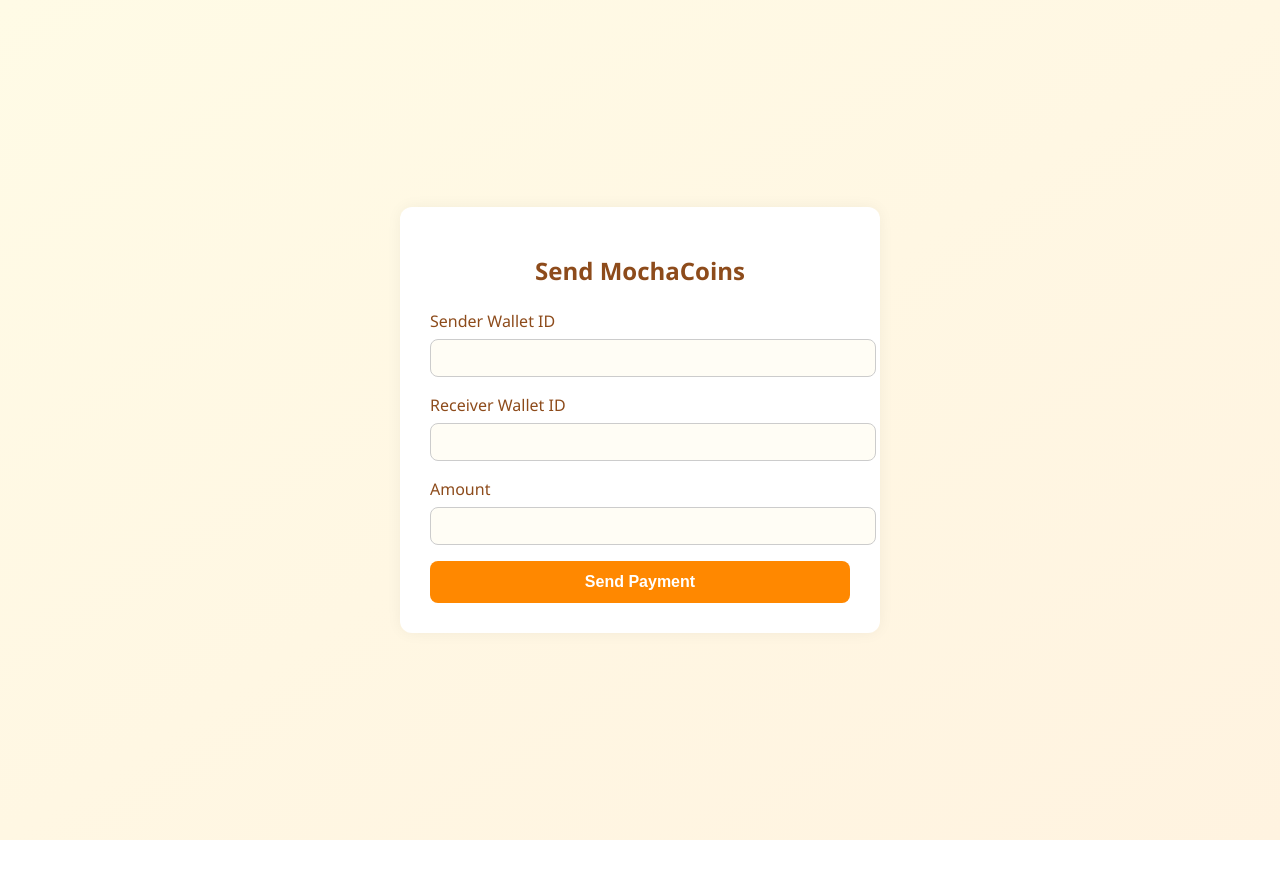
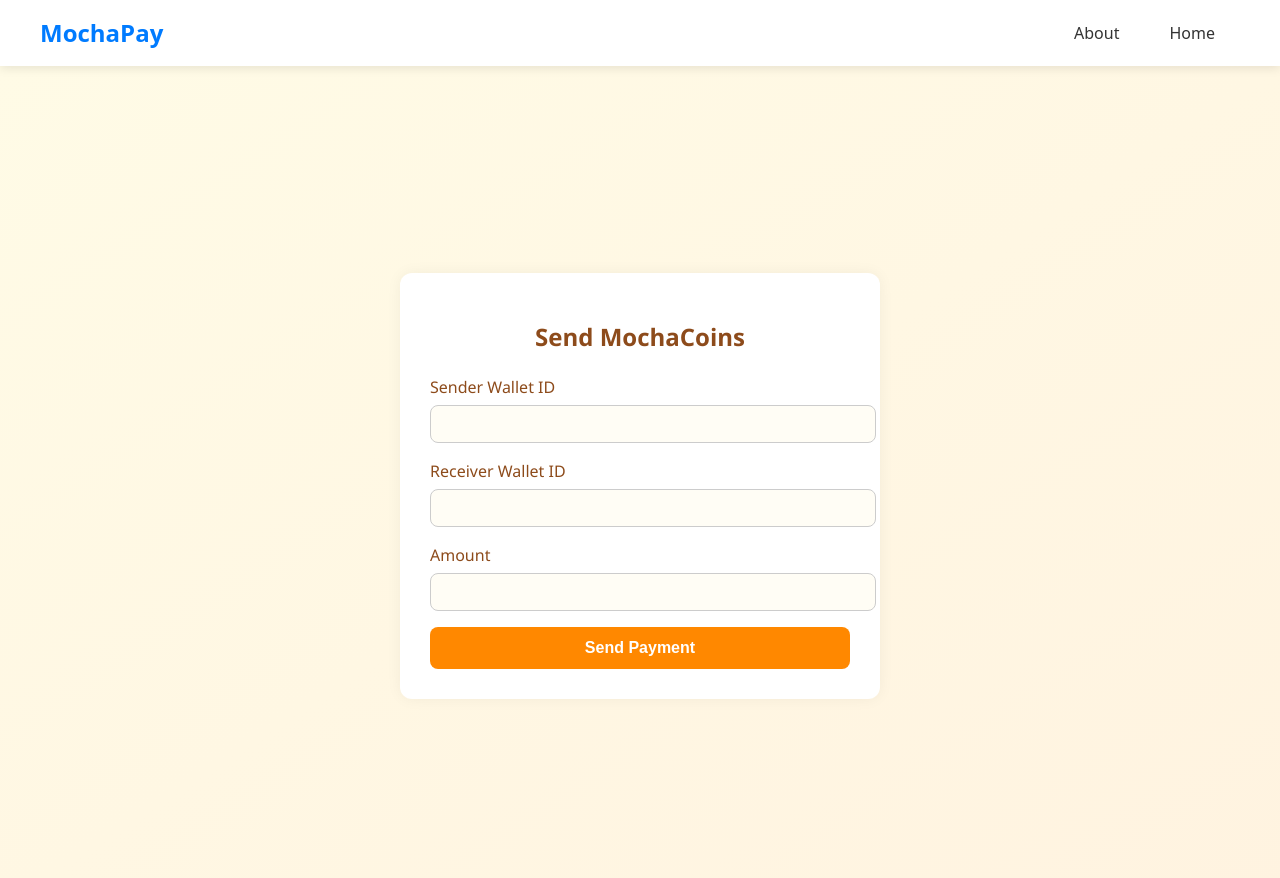
Before and after one commit to catchmeinreal-life/mochaPay-express, a React (Vite) app: page /send in a window 1280 px wide. Shown: the top 878 px of the page. Before the commit the page ends 840 px from the top, so only its background shows below. Built offline with nearby package versions, Linux system fonts and the light colour scheme; no server answers.

Commit message:
imported the navbar

```diff
--- a/src/pages/Send.jsx
+++ b/src/pages/Send.jsx
@@ -1,5 +1,7 @@
 import { useState } from 'react';
 import '../styles/send.css'; // Card-style payment form
+
+import NavBar from '../components/NavBar';
 
 function Send() {
   const [sender, setSender] = useState('');
@@ -36,6 +38,8 @@ function Send() {
   };
 
   return (
+    <>
+        <NavBar />
         <div className="container">
           <form onSubmit={handleSendPayment} className="payment-form">
             <h1>Send MochaCoins</h1>
@@ -76,6 +80,7 @@ function Send() {
             {message && <p className="note">{message}</p>}
           </form>
         </div>
+    </>
   );
 }
 
```
Lines whose indentation alone changed are shown as unchanged.
